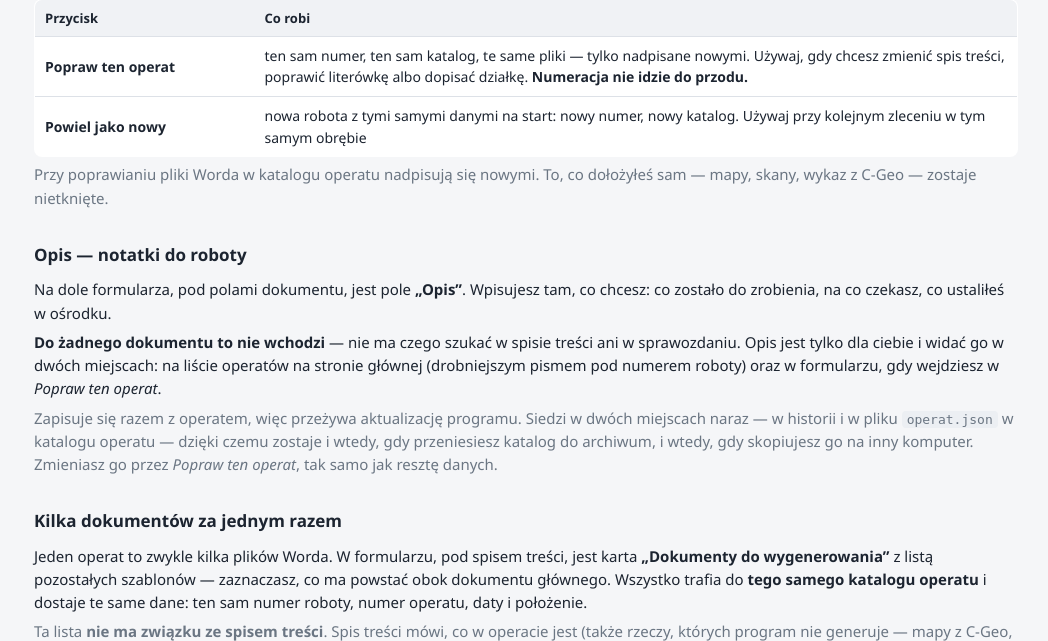
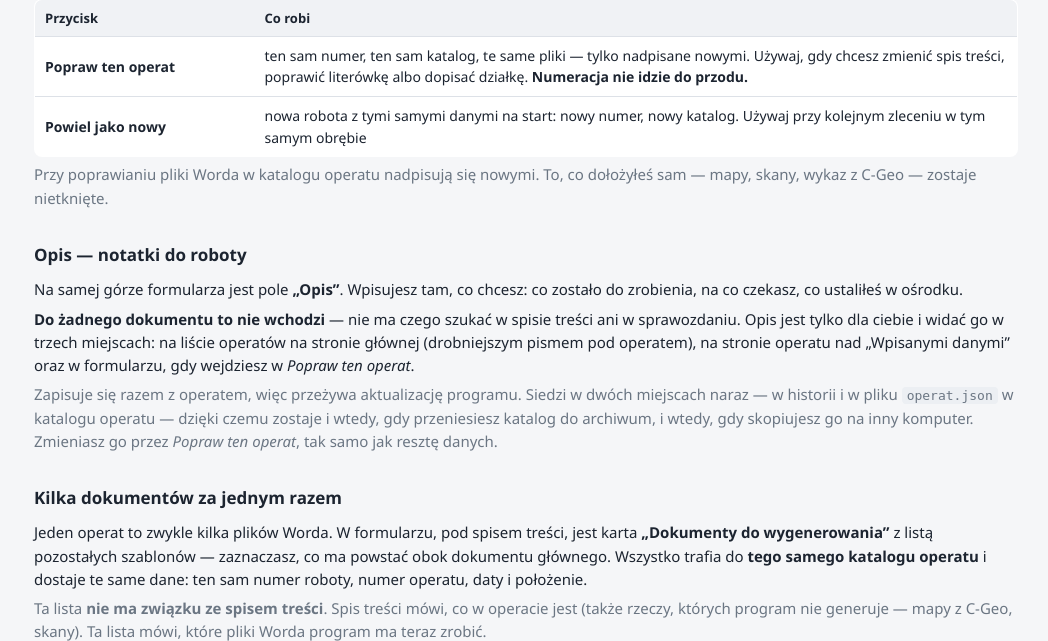
Before and after one commit to piotrekstania/kuba-apk, a FastAPI app: page /pomoc in a window 1280 px wide. Shown: the part 4220-4861 px from the top of the page, without its empty margins (114-1162 px from the left). Run offline with FastAPI, Linux system fonts and the light colour scheme; data that the repository does not hold is empty.

Commit message:
Pomoc: opis pola „Opis” zgodny z tym, gdzie ono naprawdę jest
Pole przeniosło się na górę formularza, a sam opis pokazuje się teraz
także na stronie operatu, nad „Wpisanymi danymi”. Pomoc mówiła dalej
o dole formularza i o dwóch miejscach zamiast trzech.

Co-Authored-By: Claude Opus 5 <noreply@anthropic.com>

```diff
--- a/app/web/templates/pomoc.html
+++ b/app/web/templates/pomoc.html
@@ -205,12 +205,13 @@ Wykonano: brak
   To, co dołożyłeś sam — mapy, skany, wykaz z C-Geo — zostaje nietknięte.</p>
 
 <h2 id="opis">Opis — notatki do roboty</h2>
-<p>Na dole formularza, pod polami dokumentu, jest pole <strong>„Opis”</strong>. Wpisujesz
-  tam, co chcesz: co zostało do zrobienia, na co czekasz, co ustaliłeś w ośrodku.</p>
+<p>Na samej górze formularza jest pole <strong>„Opis”</strong>. Wpisujesz tam, co chcesz:
+  co zostało do zrobienia, na co czekasz, co ustaliłeś w ośrodku.</p>
 <p><strong>Do żadnego dokumentu to nie wchodzi</strong> — nie ma czego szukać w spisie
-  treści ani w sprawozdaniu. Opis jest tylko dla ciebie i widać go w dwóch miejscach:
-  na liście operatów na stronie głównej (drobniejszym pismem pod numerem roboty)
-  oraz w formularzu, gdy wejdziesz w <em>Popraw ten operat</em>.</p>
+  treści ani w sprawozdaniu. Opis jest tylko dla ciebie i widać go w trzech miejscach:
+  na liście operatów na stronie głównej (drobniejszym pismem pod operatem), na stronie
+  operatu nad „Wpisanymi danymi” oraz w formularzu, gdy wejdziesz w <em>Popraw ten
+  operat</em>.</p>
 <p class="szary">Zapisuje się razem z operatem, więc przeżywa aktualizację programu.
   Siedzi w dwóch miejscach naraz — w historii i w pliku <code>operat.json</code>
   w katalogu operatu — dzięki czemu zostaje i wtedy, gdy przeniesiesz katalog do
```
